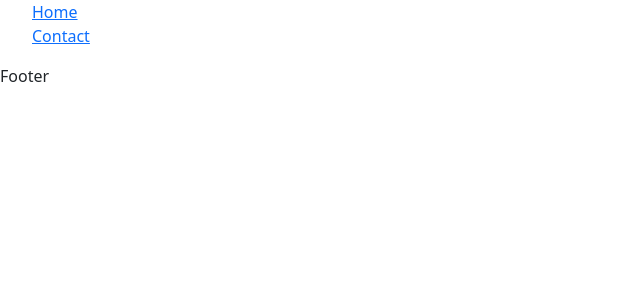
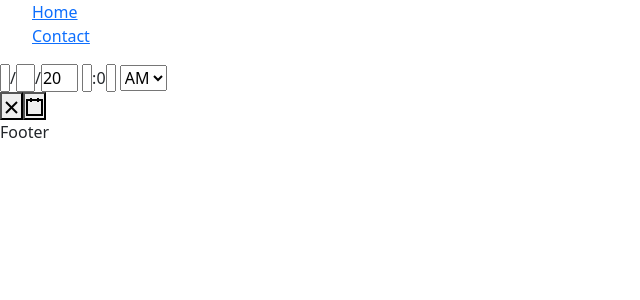
Before and after one commit to akashsen1992/weMokeFrontend, a React (Create React App) app: page /datetime/1 in a window 1280 px wide. Before the commit this address had no page. Shown: the top 300 px of the page, without its empty margins (0-640 px from the left). Built offline with nearby package versions, Linux system fonts and the light colour scheme.

Commit message:
add date pages

```diff
--- a/package.json
+++ b/package.json
@@ -10,6 +10,7 @@
     "react": "^18.1.0",
     "react-bootstrap": "^2.4.0",
     "react-bootstrap-v5": "^1.4.0",
+    "react-datetime-picker": "^3.5.0",
     "react-dom": "^18.1.0",
     "react-router-dom": "^6.3.0",
     "react-scripts": "5.0.1",
--- a/src/App.js
+++ b/src/App.js
@@ -5,6 +5,7 @@ import Home from './pages/Home';
 import Contact from './pages/Contact';
 import Header from './component/Header';
 import Footer from './component/Footer';
+import Datetimeselection from './pages/Datetimeselection';
 
 
 function App() {
@@ -14,6 +15,8 @@ function App() {
     <Routes>
         <Route path="/" element={<Home />} />
         <Route exact path="/Contact" element={<Contact />} />
+        <Route exact path='datetime/:id' element={<Datetimeselection/>} />
+        <Route path=":id" element={<Datetimeselection />} />
     </Routes>
     <Footer />
     </BrowserRouter>
--- /dev/null
+++ b/src/pages/Datetimeselection.js
@@ -0,0 +1,12 @@
+import React,{useState} from 'react'
+import DateTimePicker from 'react-datetime-picker';
+const Datetimeselection = () => {
+  const [value, onChange] = useState(new Date());
+  return (
+<div>
+      <DateTimePicker onChange={onChange} value={value} />
+    </div>
+  )
+}
+
+export default Datetimeselection
```
Also changed, not shown: 1 other file (tests, documents, lock files or other folders).
